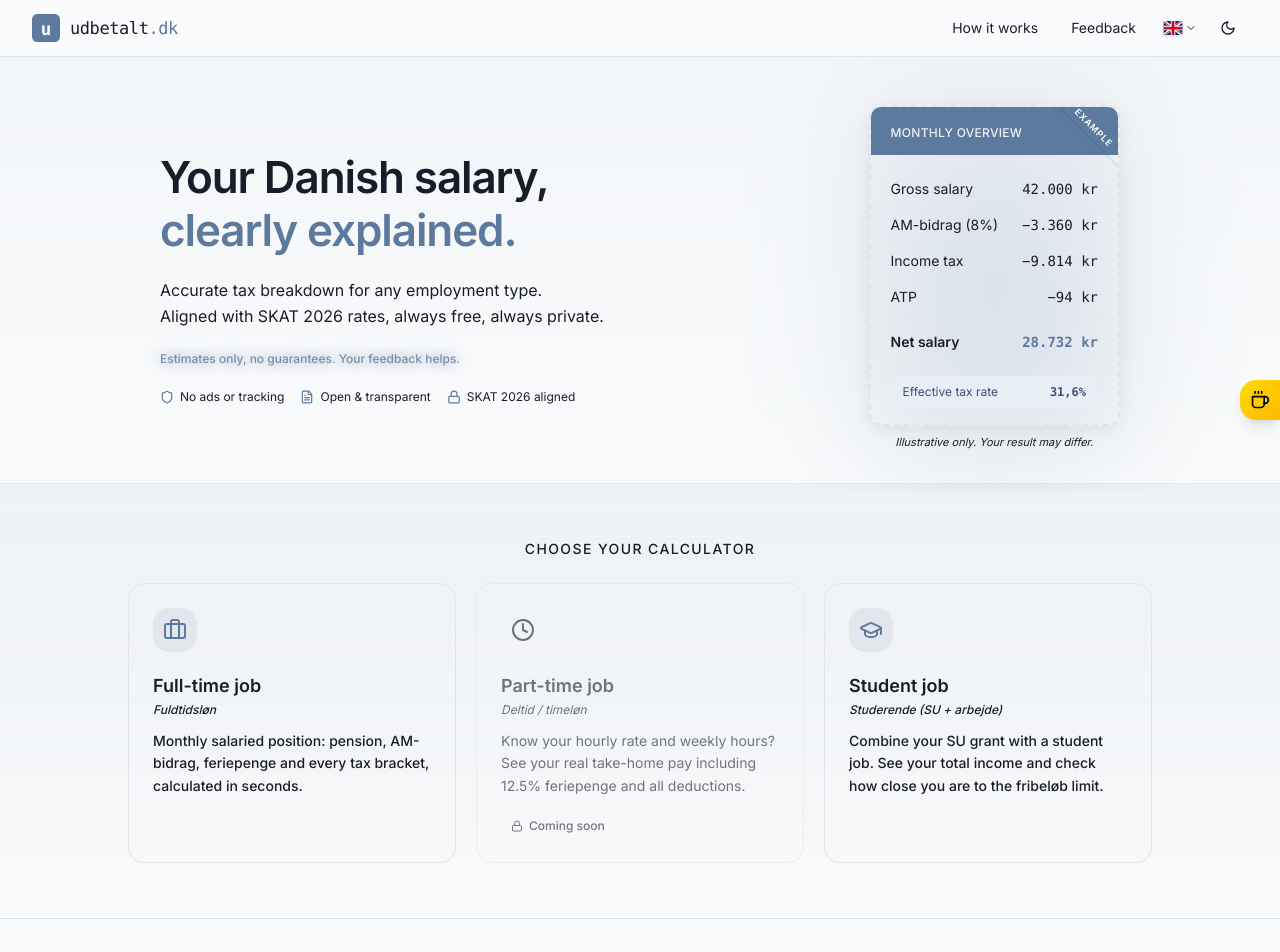
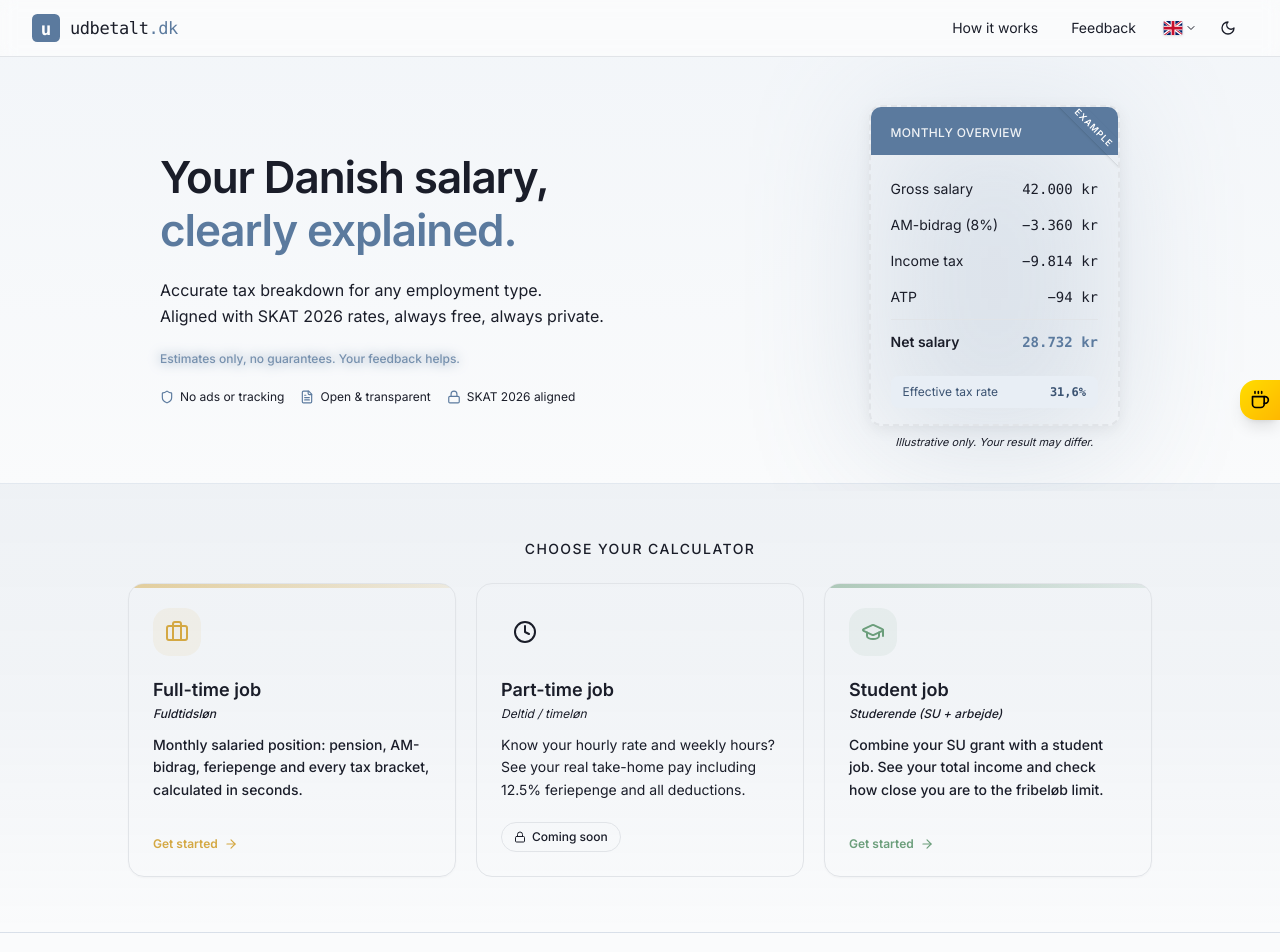
Before and after one commit to pandolfonicolo/lonklar.dk, a React (Vite) app in the folder frontend/: page / in a window 1280 px wide. Shown: the top 952 px of the page. Built offline with nearby package versions, Linux system fonts and the light colour scheme.

Commit message:
feat: enhance ServiceCard component with accent color and CTA label, add animations in Home page

```diff
--- a/frontend/src/app/components/ServiceCard.tsx
+++ b/frontend/src/app/components/ServiceCard.tsx
@@ -1,5 +1,5 @@
 import React from "react";
-import { Lock } from "lucide-react";
+import { Lock, ArrowRight } from "lucide-react";
 
 interface ServiceCardProps {
   icon: React.ReactNode;
@@ -9,30 +9,41 @@ interface ServiceCardProps {
   onClick: () => void;
   comingSoon?: boolean;
   comingSoonLabel?: string;
+  /** Accent hue override — e.g. "var(--nordic-accent)" or a hex color */
+  accentColor?: string;
+  ctaLabel?: string;
 }
 
-export function ServiceCard({ icon, title, subtitle, description, onClick, comingSoon, comingSoonLabel }: ServiceCardProps) {
+export function ServiceCard({
+  icon,
+  title,
+  subtitle,
+  description,
+  onClick,
+  comingSoon,
+  comingSoonLabel,
+  accentColor = "var(--nordic-accent)",
+  ctaLabel = "Get started",
+}: ServiceCardProps) {
   if (comingSoon) {
     return (
-      <div
-        className="relative w-full h-full text-left bg-card/60 border border-border rounded-[var(--radius-xl)] flex flex-col overflow-hidden opacity-60 select-none"
-      >
+      <div className="relative w-full h-full text-left bg-card/50 border border-border/60 rounded-[var(--radius-xl)] flex flex-col overflow-hidden select-none">
         {/* Faded accent bar */}
-        <div className="h-1 w-full bg-gradient-to-r from-muted-foreground/20 to-muted-foreground/10" />
+        <div className="h-1 w-full bg-gradient-to-r from-muted-foreground/15 to-transparent" />
 
         <div className="p-6 pt-5 flex flex-col flex-1">
-          <div className="flex-shrink-0 w-11 h-11 mb-5 rounded-xl bg-muted/60 text-muted-foreground/50 flex items-center justify-center">
+          <div className="flex-shrink-0 w-12 h-12 mb-5 rounded-xl bg-muted/50 text-muted-foreground/40 flex items-center justify-center">
             {icon}
           </div>
-          <h3 className="text-lg font-semibold text-muted-foreground mb-0.5">{title}</h3>
+          <h3 className="text-lg font-semibold text-muted-foreground/70 mb-0.5">{title}</h3>
           {subtitle && (
-            <span className="text-xs text-muted-foreground/40 italic mb-3 block">{subtitle}</span>
+            <span className="text-xs text-muted-foreground/30 italic mb-3 block">{subtitle}</span>
           )}
-          <p className="text-sm text-muted-foreground/50 leading-relaxed flex-1">{description}</p>
+          <p className="text-sm text-muted-foreground/40 leading-relaxed flex-1">{description}</p>
 
           {/* Coming soon badge */}
-          <div className="mt-4 flex items-center gap-1.5">
-            <span className="inline-flex items-center gap-1.5 px-2.5 py-1 rounded-full bg-muted text-xs font-medium text-muted-foreground">
+          <div className="mt-5 flex items-center gap-1.5">
+            <span className="inline-flex items-center gap-1.5 px-3 py-1.5 rounded-full bg-muted/80 text-xs font-medium text-muted-foreground/70 border border-border/40">
               <Lock className="w-3 h-3" />
               {comingSoonLabel || "Coming soon"}
             </span>
@@ -45,25 +56,56 @@ export function ServiceCard({ icon, title, subtitle, description, onClick, comin
   return (
     <button
       onClick={onClick}
-      className="group relative w-full h-full text-left bg-card border border-border rounded-[var(--radius-xl)] transition-all duration-300 hover:shadow-lg hover:border-[var(--nordic-accent)]/50 hover:-translate-y-1 focus:outline-none focus:ring-2 focus:ring-ring focus:ring-offset-2 flex flex-col overflow-hidden"
+      className="group relative w-full h-full text-left bg-card border border-border rounded-[var(--radius-xl)] shadow-[var(--shadow-sm)] transition-all duration-300 hover:shadow-xl hover:border-[var(--nordic-accent)]/40 hover:-translate-y-1.5 focus:outline-none focus:ring-2 focus:ring-ring focus:ring-offset-2 flex flex-col overflow-hidden"
     >
-      {/* Accent gradient bar */}
-      <div className="h-1 w-full bg-gradient-to-r from-[var(--nordic-accent)] to-[var(--nordic-accent-light)] opacity-0 group-hover:opacity-100 transition-opacity duration-300" />
+      {/* Accent gradient bar — always visible */}
+      <div
+        className="h-1 w-full transition-opacity duration-300"
+        style={{
+          background: `linear-gradient(to right, ${accentColor}, ${accentColor}40)`,
+          opacity: 0.5,
+        }}
+      />
+      {/* Full-opacity overlay on hover */}
+      <div
+        className="absolute top-0 left-0 right-0 h-1 opacity-0 group-hover:opacity-100 transition-opacity duration-300"
+        style={{
+          background: `linear-gradient(to right, ${accentColor}, ${accentColor}80)`,
+        }}
+      />
 
       <div className="p-6 pt-5 flex flex-col flex-1">
-        <div className="flex-shrink-0 w-11 h-11 mb-5 rounded-xl bg-[var(--nordic-accent)]/10 text-[var(--nordic-accent)] flex items-center justify-center transition-all duration-300 group-hover:bg-[var(--nordic-accent)] group-hover:text-white group-hover:shadow-md group-hover:shadow-[var(--nordic-accent)]/20 group-hover:scale-110">
-          {icon}
+        {/* Icon — larger, tinted with card accent, fills on hover */}
+        <div className="relative flex-shrink-0 w-12 h-12 mb-5 rounded-xl flex items-center justify-center transition-all duration-300 group-hover:scale-110 group-hover:shadow-md overflow-hidden">
+          {/* Tinted bg (resting) */}
+          <div
+            className="absolute inset-0 transition-opacity duration-300 group-hover:opacity-0 rounded-xl"
+            style={{ backgroundColor: `${accentColor}15` }}
+          />
+          {/* Solid bg (hover) */}
+          <div
+            className="absolute inset-0 opacity-0 group-hover:opacity-100 transition-opacity duration-300 rounded-xl"
+            style={{ backgroundColor: accentColor, boxShadow: `0 4px 12px ${accentColor}30` }}
+          />
+          <div className="relative z-10 transition-colors duration-300" style={{ color: accentColor }}>
+            <div className="group-hover:text-white transition-colors duration-300">
+              {icon}
+            </div>
+          </div>
         </div>
-        <h3 className="text-lg font-semibold text-card-foreground mb-0.5 group-hover:text-[var(--nordic-accent)] transition-colors duration-200">{title}</h3>
+
+        <h3 className="text-lg font-semibold text-card-foreground mb-0.5 group-hover:text-[var(--nordic-accent)] transition-colors duration-200">
+          {title}
+        </h3>
         {subtitle && (
           <span className="text-xs text-muted-foreground/60 italic mb-3 block">{subtitle}</span>
         )}
         <p className="text-sm text-muted-foreground leading-relaxed flex-1">{description}</p>
 
-        {/* Arrow hint */}
-        <div className="mt-4 flex items-center gap-1.5 text-xs font-medium text-[var(--nordic-accent)] opacity-0 group-hover:opacity-100 transition-all duration-300 translate-x-0 group-hover:translate-x-1">
-          <span>Get started</span>
-          <svg width="14" height="14" viewBox="0 0 24 24" fill="none" stroke="currentColor" strokeWidth="2.5" strokeLinecap="round" strokeLinejoin="round"><path d="M5 12h14"/><path d="m12 5 7 7-7 7"/></svg>
+        {/* CTA — always visible, animates on hover */}
+        <div className="mt-5 flex items-center gap-1.5 text-xs font-semibold transition-all duration-300 group-hover:translate-x-1" style={{ color: accentColor }}>
+          <span>{ctaLabel}</span>
+          <ArrowRight className="w-3.5 h-3.5 transition-transform duration-300 group-hover:translate-x-0.5" />
         </div>
       </div>
     </button>
--- a/frontend/src/app/pages/Home.tsx
+++ b/frontend/src/app/pages/Home.tsx
@@ -18,6 +18,7 @@ export function Home() {
       subtitleKey: "home.fulltime.subtitle" as const,
       descKey: "home.fulltime.desc" as const,
       comingSoon: false,
+      accent: "#D4A843",       // warm gold
     },
     {
       id: "parttime",
@@ -26,6 +27,7 @@ export function Home() {
       subtitleKey: "home.parttime.subtitle" as const,
       descKey: "home.parttime.desc" as const,
       comingSoon: true,
+      accent: "#5B7A9E",       // nordic blue (default)
     },
     {
       id: "student",
@@ -34,6 +36,7 @@ export function Home() {
       subtitleKey: "home.student.subtitle" as const,
       descKey: "home.student.desc" as const,
       comingSoon: false,
+      accent: "#6B9E7B",       // sage green
     },
   ];
 
@@ -145,9 +148,15 @@ export function Home() {
             {t("home.cards.heading")}
           </h2>
           <div className="grid grid-cols-1 md:grid-cols-3 gap-5 items-stretch">
-            {services.map((s) => (
+            {services.map((s, idx) => (
+              <motion.div
+                key={s.id}
+                initial={{ opacity: 0, y: 24 }}
+                animate={{ opacity: 1, y: 0 }}
+                transition={{ duration: 0.45, delay: 0.15 + idx * 0.1, ease: [0.22, 1, 0.36, 1] }}
+                className="flex"
+              >
                 <ServiceCard
-                key={s.id}
                   icon={s.icon}
                   title={t(s.titleKey)}
                   subtitle={t(s.subtitleKey)}
@@ -155,7 +164,10 @@ export function Home() {
                   onClick={() => navigate(`/wizard/${s.id}`)}
                   comingSoon={s.comingSoon}
                   comingSoonLabel={t("home.comingSoon")}
+                  accentColor={s.accent}
+                  ctaLabel={t("home.cards.cta")}
                 />
+              </motion.div>
             ))}
           </div>
         </div>
--- a/frontend/src/app/utils/i18n.tsx
+++ b/frontend/src/app/utils/i18n.tsx
@@ -62,6 +62,7 @@ const translations = {
 
   // Section heading above cards
   "home.cards.heading": { en: "Choose your calculator", da: "Vælg din beregner", it: "Scegli il calcolatore", de: "Wähle deinen Rechner", sv: "Välj din kalkylator", es: "Elige tu calculadora", nb: "Velg din kalkulator" },
+  "home.cards.cta": { en: "Get started", da: "Kom i gang", it: "Inizia", de: "Los geht's", sv: "Kom igång", es: "Empezar", nb: "Kom i gang" },
 
   // Service cards
   "home.fulltime.title": { en: "Full-time job", da: "Fuldtidsjob", it: "Lavoro full-time", de: "Vollzeitjob", sv: "Heltidsjobb", es: "Trabajo a tiempo completo", nb: "Fulltidsjobb" },
```
Lines whose indentation alone changed are shown as unchanged.
